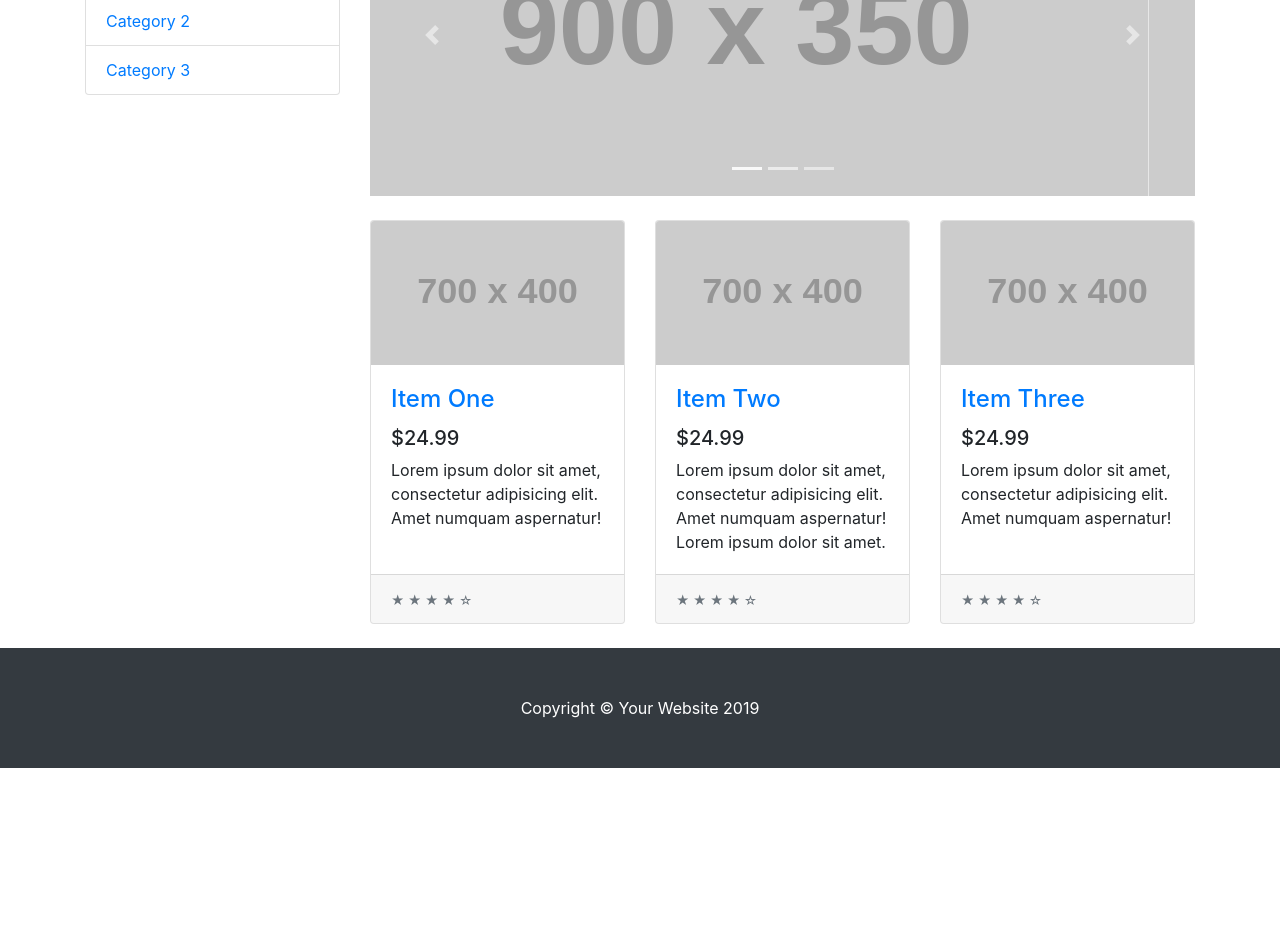
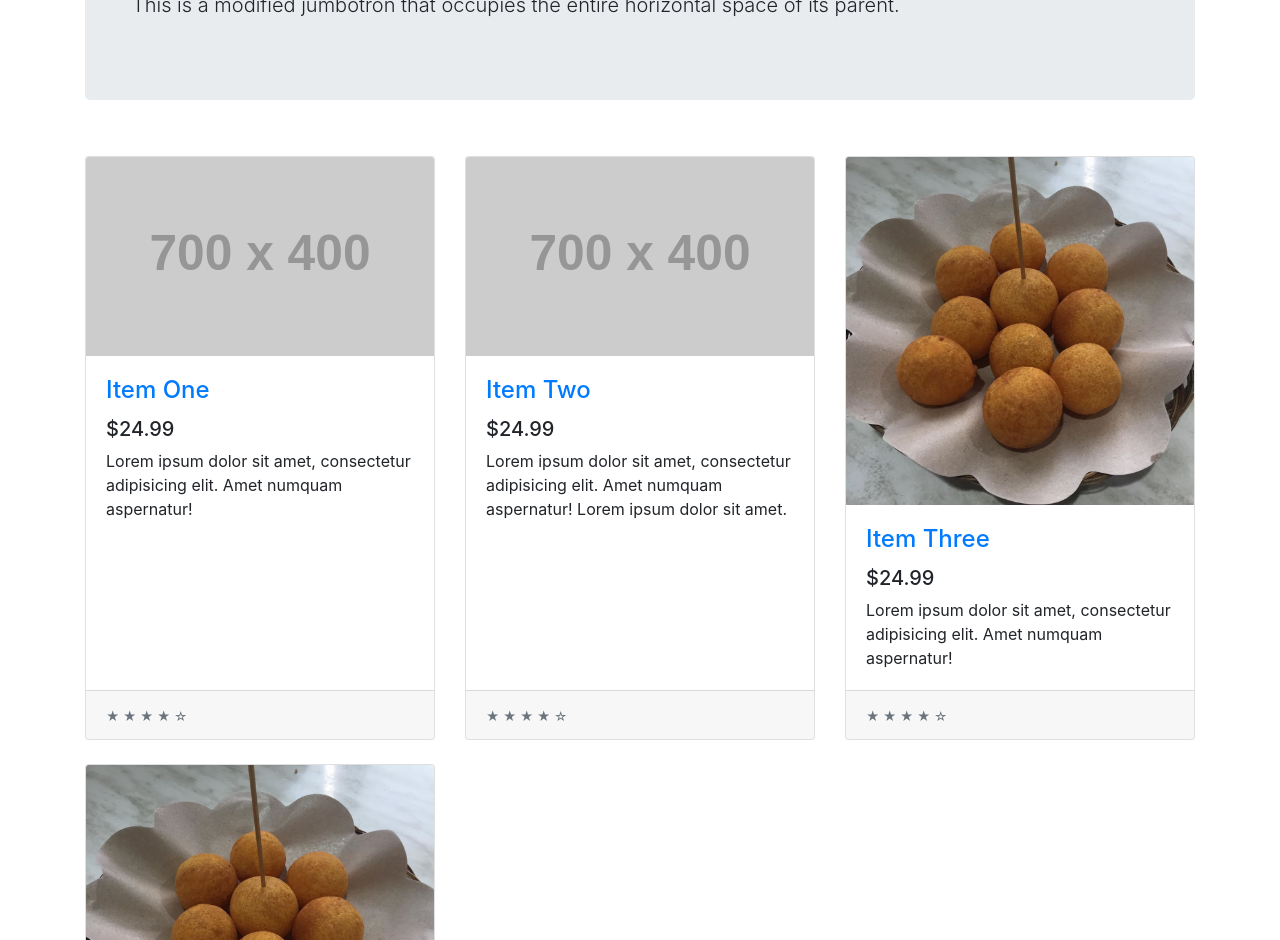
Before and after one commit to ESDG6T2/RestaurantCity, a website: page esd/mainPageBootstrap/index.html in a window 1280 px wide. Shown: the part 205-1145 px from the top of the page. Before the commit the page ends 973 px from the top, so only its background shows below. Drawn offline with Linux system fonts and the light colour scheme; placeholder pictures from the web are drawn by us.

Commit message:
Update index.html

```diff
--- a/esd/mainPageBootstrap/index.html
+++ b/esd/mainPageBootstrap/index.html
@@ -23,7 +23,7 @@
   <!-- Navigation -->
   <nav class="navbar navbar-expand-lg navbar-dark bg-dark fixed-top">
     <div class="container">
-      <a class="navbar-brand" href="#">Start Bootstrap</a>
+      <a class="navbar-brand" href="#">Restaurant City</a>
       <button class="navbar-toggler" type="button" data-toggle="collapse" data-target="#navbarResponsive" aria-controls="navbarResponsive" aria-expanded="false" aria-label="Toggle navigation">
         <span class="navbar-toggler-icon"></span>
       </button>
@@ -52,47 +52,18 @@
   <div class="container">
 
     <div class="row">
-
-      <div class="col-lg-3">
-
-        <h1 class="my-4">Shop Name</h1>
-        <div class="list-group">
-          <a href="#" class="list-group-item">Category 1</a>
-          <a href="#" class="list-group-item">Category 2</a>
-          <a href="#" class="list-group-item">Category 3</a>
+        <div class="col-lg-12 col-md-6 mb-4">
+          <div class="jumbotron jumbotron">
+            <div class="container">
+              <h1 class="display-4">Fluid jumbotron</h1>
+              <p class="lead">This is a modified jumbotron that occupies the entire horizontal space of its parent.</p>
+            </div>
+          </div>
         </div>
-
-      </div>
+    </div>
       <!-- /.col-lg-3 -->
 
-      <div class="col-lg-9">
 
-        <div id="carouselExampleIndicators" class="carousel slide my-4" data-ride="carousel">
-          <ol class="carousel-indicators">
-            <li data-target="#carouselExampleIndicators" data-slide-to="0" class="active"></li>
-            <li data-target="#carouselExampleIndicators" data-slide-to="1"></li>
-            <li data-target="#carouselExampleIndicators" data-slide-to="2"></li>
-          </ol>
-          <div class="carousel-inner" role="listbox">
-            <div class="carousel-item active">
-              <img class="d-block img-fluid" src="http://placehold.it/900x350" alt="First slide">
-            </div>
-            <div class="carousel-item">
-              <img class="d-block img-fluid" src="http://placehold.it/900x350" alt="Second slide">
-            </div>
-            <div class="carousel-item">
-              <img class="d-block img-fluid" src="http://placehold.it/900x350" alt="Third slide">
-            </div>
-          </div>
-          <a class="carousel-control-prev" href="#carouselExampleIndicators" role="button" data-slide="prev">
-            <span class="carousel-control-prev-icon" aria-hidden="true"></span>
-            <span class="sr-only">Previous</span>
-          </a>
-          <a class="carousel-control-next" href="#carouselExampleIndicators" role="button" data-slide="next">
-            <span class="carousel-control-next-icon" aria-hidden="true"></span>
-            <span class="sr-only">Next</span>
-          </a>
-        </div>
 
         <div class="row">
 
@@ -130,7 +101,24 @@
 
           <div class="col-lg-4 col-md-6 mb-4">
             <div class="card h-100">
-              <a href="#"><img class="card-img-top" src="http://placehold.it/700x400" alt=""></a>
+              <a href="#"><img class="card-img-top" src="/img/F01.jpg" alt=""></a>
+              <div class="card-body">
+                <h4 class="card-title">
+                  <a href="#">Item Three</a>
+                </h4>
+                <h5>$24.99</h5>
+                <p class="card-text">Lorem ipsum dolor sit amet, consectetur adipisicing elit. Amet numquam aspernatur!</p>
+              </div>
+              <div class="card-footer">
+                <small class="text-muted">&#9733; &#9733; &#9733; &#9733; &#9734;</small>
+              </div>
+            </div>
+          </div>
+
+
+          <div class="col-lg-4 col-md-6 mb-4">
+            <div class="card h-100">
+              <a href="#"><img class="card-img-top" src="/img/F01.jpg" alt=""></a>
               <div class="card-body">
                 <h4 class="card-title">
                   <a href="#">Item Three</a>
@@ -159,7 +147,7 @@
   <!-- Footer -->
   <footer class="py-5 bg-dark">
     <div class="container">
-      <p class="m-0 text-center text-white">Copyright &copy; Your Website 2019</p>
+      <p class="m-0 text-center text-white">Copyright &copy; RestaurantCity2020</p>
     </div>
     <!-- /.container -->
   </footer>
```
